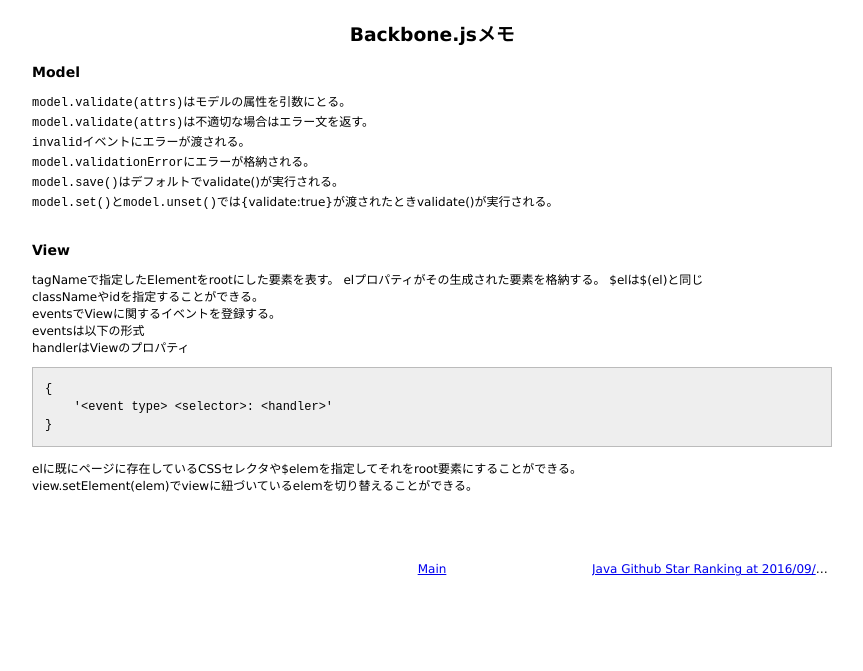
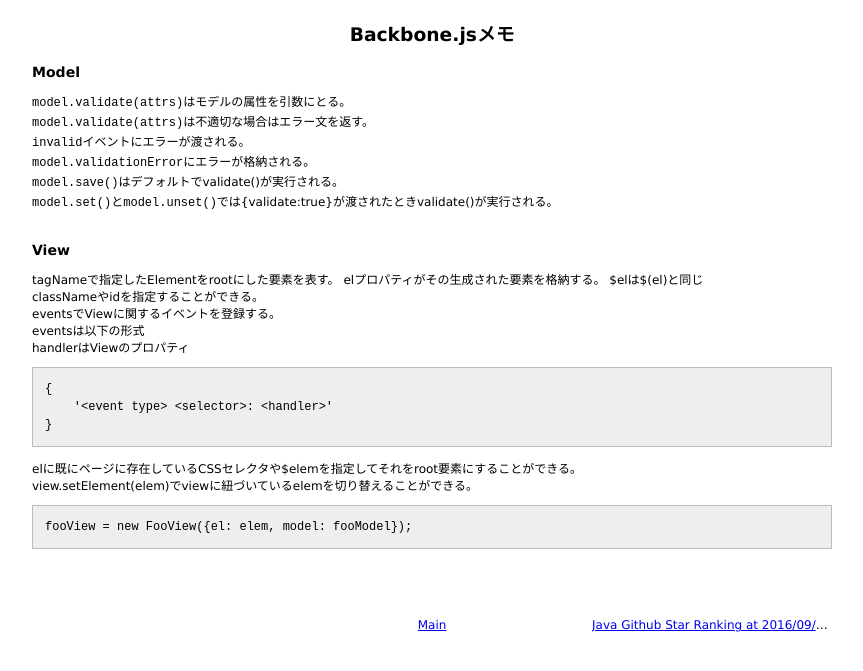
Before and after one commit to 38elements/38elements.github.com, a Jekyll site: the page built from _posts/2016-09-07-backbonejs.md, in a window 1280 px wide. Shown: the top 671 px of the page, without its empty margins (208-1071 px from the left). Built offline with Jekyll 4.4.1, drawn with Linux system fonts in a browser that asks for light colours.

Commit message:
Update 2016-09-07-backbonejs.md

````diff
--- a/_posts/2016-09-07-backbonejs.md
+++ b/_posts/2016-09-07-backbonejs.md
@@ -30,4 +30,8 @@ handlerはViewのプロパティ
 elに既にページに存在しているCSSセレクタや$elemを指定してそれをroot要素にすることができる。
 view.setElement(elem)でviewに紐づいているelemを切り替えることができる。
 
+```
+fooView = new FooView({el: elem, model: fooModel});
+```
+
 <br>
````
